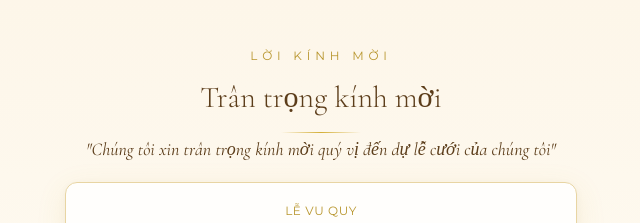
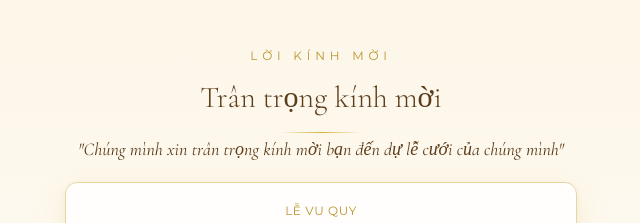
Before and after one commit to Kane-997/wedding-invitation, a Next.js app: page / in a window 1280 px wide. Shown: the part 3900-4123 px from the top of the page, without its empty margins (319-959 px from the left). Built offline with nearby package versions, Linux system fonts and the light colour scheme; no server answers; the database is empty.

Commit message:
Updated Invitation.tsx

```diff
--- a/components/Invitation.tsx
+++ b/components/Invitation.tsx
@@ -15,7 +15,7 @@ export default function Invitation() {
         <div className="gold-divider mb-6" />
 
         <p className="font-serif text-lg italic mb-4" style={{ color: '#5c3d1a', lineHeight: 1.8 }}>
-          "Chúng tôi xin trân trọng kính mời quý vị đến dự lễ cưới của chúng tôi"
+          "Chúng mình xin trân trọng kính mời bạn đến dự lễ cưới của chúng mình"
         </p>
 
         <div className="space-y-4">
```
